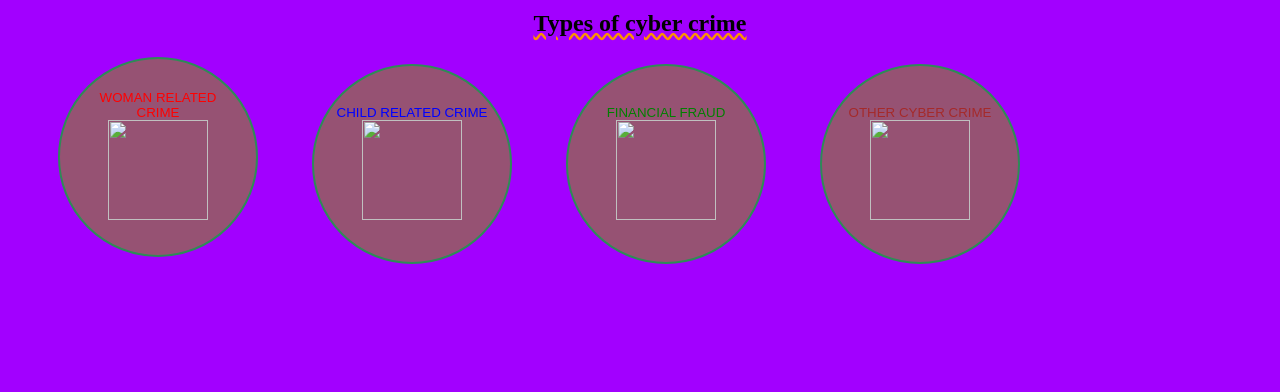
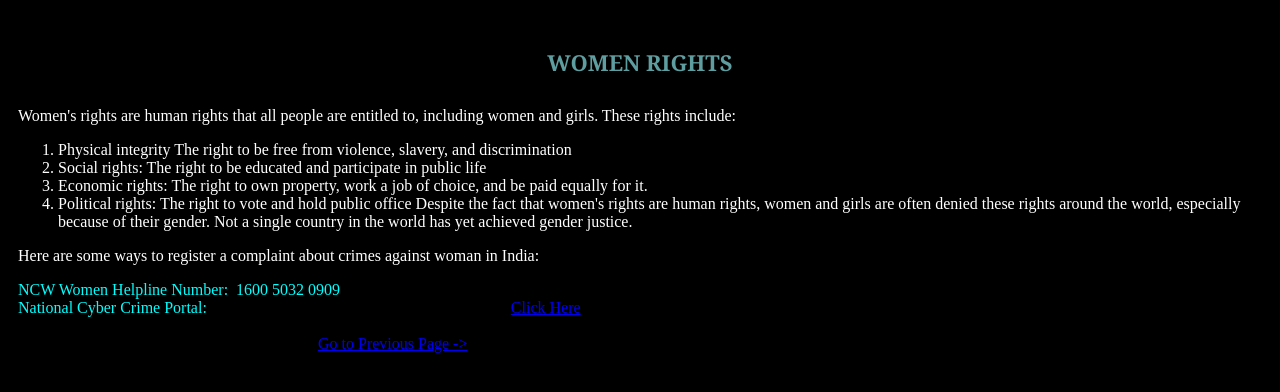
Before and after one commit to Snehashis012/Cybercrime-awareness-repo, a website: page cyber-scam-awareness/Public/Woman.html in a window 1280 px wide. Drawn offline with Linux system fonts and the light colour scheme.

Commit message:
Update Woman.html

```diff
--- a/cyber-scam-awareness/Public/Woman.html
+++ b/cyber-scam-awareness/Public/Woman.html
@@ -3,70 +3,55 @@
 <head>
     <meta charset="UTF-8">
     <meta name="viewport" content="width=device-width, initial-scale=1.0">
-    <title>Types of Cybercrimes</title>
+    <title>Woman-related-awareness</title>
     <style>
-        .spelling-error{
-            text-decoration-line:underline;
-            text-decoration-style: wavy;
-            text-decoration-color: rgb(255, 145, 0);
+        body{
+            background-color: black;
+            color: #fff;
+            padding: 10px;
+            font-family: 'Times New Roman', Times, serif;
         }
-    img{
-        height:100px;
-        width:100px;
-    }
-    body{
-        background-color: rgb(162, 0, 255);
-    }
-    button{
-        background-color:#965273;
-        margin-left: 50px;
-        border: 2px solid seagreen;
-        height: 200px;
-        width: 200px;
-        border-radius: 100px;
-        padding: 20px;
-        cursor: pointer;
-    }
-    button:hover{
-        background-color: cadetblue;
-    }
-    h2{
-        text-align: center;
-        margin-top: 10px;
-    }
-    p{
-        margin-bottom: 10px;
-    }
+        h4{
+            text-align: center;
+            font-size: 22px;
+            font-family: Cambria, Cochin, Georgia, Times, 'Times New Roman', serif;
+            color: cadetblue;
+        }
+        li{
+            display: list-item;
+            list-style-type:decimal;
+        }
+        .col{
+            color:aqua;
+        }
+        a{
+            margin-left: 300px;
+        }
     </style>
+</head>
+<body>
+    <h4>WOMEN RIGHTS</h4>
+    Women's rights are human rights that all people are entitled to, including women and girls. These rights include:
+<ul><li>Physical integrity The right to be free from violence, slavery, and discrimination
+<li>Social rights: The right to be educated and participate in public life
+<li>Economic rights: The right to own property, work a job of choice, and be paid equally for it.
+<li>Political rights: The right to vote and hold public office
+Despite the fact that women's rights are human rights, women and girls are often denied these rights around the world, especially because of their gender. Not a single country in the world has yet achieved gender justice.
+</li></ul>
+Here are some ways to register a complaint about crimes against woman in India:
+<ul></ul>
+<div class="col">
+    <font color="aqua">NCW Women Helpline Number: &nbsp;1600 5032 0909&nbsp;</font>
+<br>
+<font color="aqua">National Cyber Crime Portal: <a href="https://www.justiceforwoman.in">Click Here</a></font>
+</div>
+<br>
+
+    <!-- A hyperlink to goto back -->
+
+		<a href="Types.html">Go to Previous Page -></a>
+</body>
+</html>
 
 
-</head>
-<body>
-    <u class ="spelling-error">
-    <h2>Types of cyber crime</h2></u>
-
-    <button onclick="run()"><font color="red">WOMAN RELATED CRIME</font><br>
-<img src="woman.jfif"></button>
-<button onclick="run2()"><font color="blue">CHILD RELATED CRIME<br></font><img src="child.jfif"></button>
-<button onclick="run3()"><font color="green">FINANCIAL FRAUD<br></font><img src="financialfraud.jfif"></button>
-<button onclick="run4()"><font color="brown">OTHER CYBER CRIME<br></font><img src="othersscam.jfif"></button>
-
-<script>
-    function run(){
-        window.location.href="Woman.html"
-    }
-
-    function run2(){
-        window.location.href="Child.html"
-    }
-
-    function run3(){
-        window.location.href="Financial.html"
-    }
-
-    function run4(){
-        window.location.href="Others.html"
-    }
-</script>
-</body>
-</html>
+<!-- Click Here - change color and also visit link color -->
```
